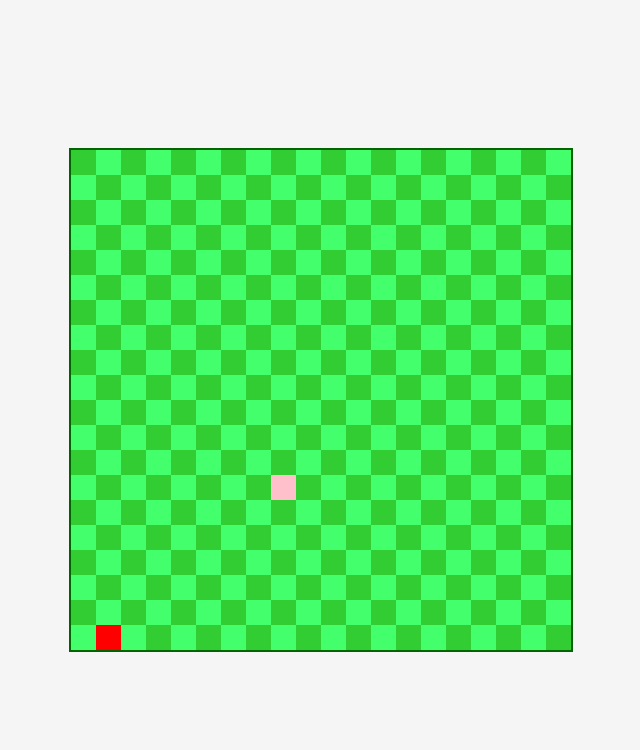
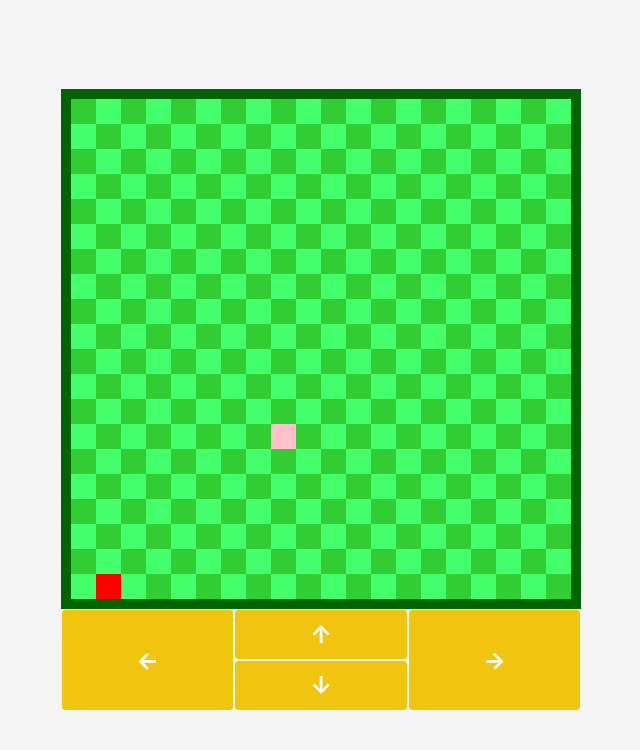
Before and after one commit to kado17/snake-game, a Next.js app: page / in a window 1280 px wide. Shown: the top 750 px of the page, without its empty margins (319-959 px from the left). Built offline with nearby package versions, Linux system fonts and the light colour scheme.

Commit message:
操作ボタンの実装

```diff
--- a/src/pages/index.tsx
+++ b/src/pages/index.tsx
@@ -1,5 +1,6 @@
 import styles from '@/styles/index.module.css';
 import { useState, useEffect, useCallback, useMemo } from 'react';
+import classnames from 'classnames';
 
 type Coordinates = {
   x: number;
@@ -15,7 +16,8 @@ type Direction = (typeof Direction)[keyof typeof Direction];
 
 const Grid = {
   BLANK: 'BLANK',
-  SNAKE: 'SNAKE',
+  SNAKEHEAD: 'SNAKEHEAD',
+  SNAKEBODY: 'SNAKEBODY',
   FOOD: 'FOOD',
 } as const;
 type Grid = (typeof Grid)[keyof typeof Grid];
@@ -97,7 +99,7 @@ const Home: NextPage<Props> = () => {
   }, [snake, food, direction, isGameover]);
 
   useEffect(() => {
-    const intervalId = setInterval(moveSnake, 200);
+    const intervalId = setInterval(moveSnake, 150);
 
     return () => clearInterval(intervalId);
   }, [moveSnake]);
@@ -132,8 +134,9 @@ const Home: NextPage<Props> = () => {
 
   const board = useMemo(() => {
     const newBoard = JSON.parse(JSON.stringify(BOARD));
-    snake.forEach((condinate) => {
-      newBoard[condinate.y][condinate.x] = Grid.SNAKE;
+    newBoard[snake[0].y][snake[0].x] = Grid.SNAKEHEAD;
+    snake.slice(1).forEach((condinate) => {
+      newBoard[condinate.y][condinate.x] = Grid.SNAKEBODY;
     });
     if (food !== undefined) newBoard[food.y][food.x] = Grid.FOOD;
     return newBoard;
@@ -147,17 +150,39 @@ const Home: NextPage<Props> = () => {
             {row.map((item, x) => (
               <div
                 key={`${x}-${y}`}
-                className={[
-                  styles.grid,
-                  (x + y) % 2 == 0 ? styles.grid__even : styles.grid__odd,
-                  item == Grid.SNAKE ? styles.grid__snake : '',
-                  item == Grid.FOOD ? styles.grid__food : '',
-                ].join(' ')}
+                className={classnames({
+                  [styles.grid]: true,
+                  [styles.grid__even]: (x + y) % 2 === 0,
+                  [styles.grid__odd]: (x + y) % 2 !== 0,
+                  [styles.grid__snake__head]: item === Grid.SNAKEHEAD,
+                  [styles.grid__snake__body]: item === Grid.SNAKEBODY,
+                  [styles.grid__food]: item === Grid.FOOD,
+                })}
               ></div>
             ))}
           </div>
         ))}
       </div>
+      <div className={styles.controller}>
+        <div className={styles.column}>
+          <div className={classnames(styles.btn, styles.btn__side)} onClick={() => setDirection(Direction.LEFT)}>
+            ←
+          </div>
+        </div>
+        <div className={styles.column}>
+          <div className={classnames(styles.btn, styles.btn__center)} onClick={() => setDirection(Direction.UP)}>
+            ↑
+          </div>
+          <div className={classnames(styles.btn, styles.btn__center)} onClick={() => setDirection(Direction.DOWN)}>
+            ↓
+          </div>
+        </div>
+        <div className={styles.column}>
+          <div className={classnames(styles.btn, styles.btn__side)} onClick={() => setDirection(Direction.RIGHT)}>
+            →
+          </div>
+        </div>
+      </div>
     </div>
   );
 };
--- a/src/styles/index.module.css
+++ b/src/styles/index.module.css
@@ -1,5 +1,6 @@
 .container {
   display: flex;
+  flex-flow: column;
   align-items: center;
   justify-content: center;
   height: 100vh;
@@ -12,9 +13,9 @@
   flex-direction: column;
   align-items: center;
   justify-content: center;
-  width: 504px;
-  height: 504px;
-  border: 2px #006400 solid;
+  width: 520px;
+  height: 520px;
+  border: 10px #006400 solid;
 }
 
 .row {
@@ -36,10 +37,51 @@
   background-color: #32cd32;
 }
 
-.grid__snake {
+.grid__snake__head {
   background-color: red;
+}
+
+.grid__snake__body {
+  background-color: #f60;
 }
 
 .grid__food {
   background-color: pink;
 }
+
+.controller {
+  display: flex;
+  justify-content: center;
+}
+
+.column {
+  display: flex;
+  flex-flow: column;
+}
+
+.btn {
+  display: block;
+  padding: 10px;
+  font-size: x-large;
+  font-weight: bold;
+  color: #fff;
+  text-align: center;
+  cursor: pointer;
+  background: #f1c40f;
+  border: 1px double #fff;
+  border-radius: 4px;
+}
+
+.btn__center {
+  justify-content: center;
+  width: 174px;
+  height: 100%;
+}
+
+.btn__side {
+  display: flex;
+  align-items: center;
+  justify-content: center;
+  width: 173px;
+  height: 100%;
+}
```
Also changed, not shown: package.json (+6 -1 lines), 1 other file (tests, documents, lock files or other folders).
